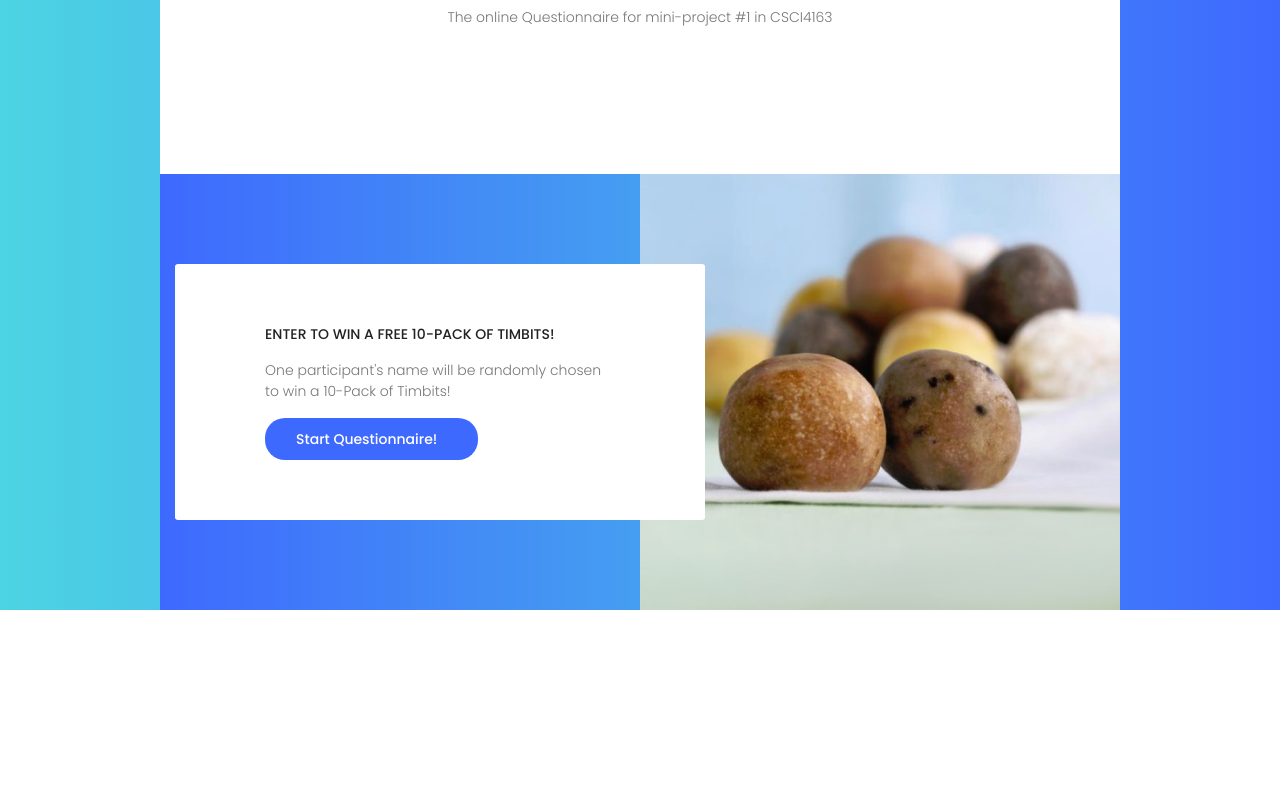
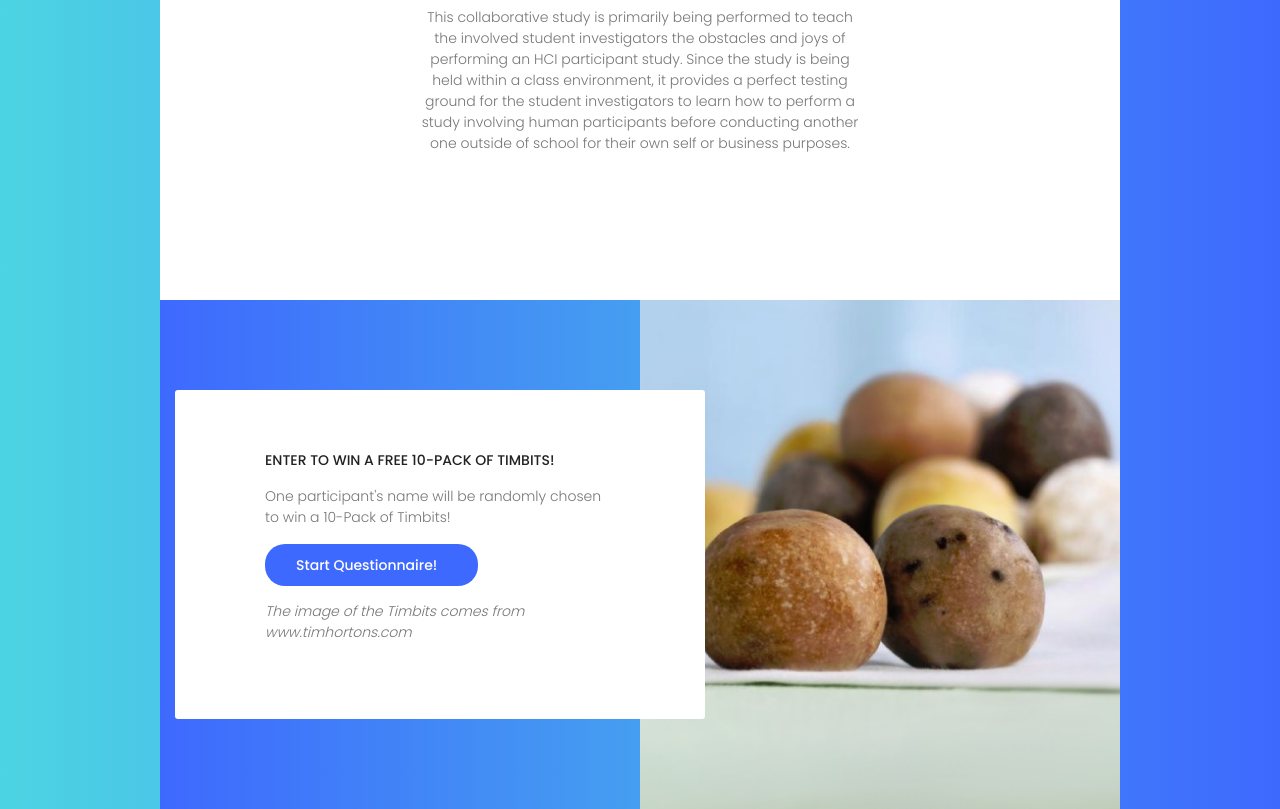
Before and after one commit to MiekuAlt/online-survey-hci, a plain HTML site: page index.html in a window 1280 px wide. Shown: the part 244-1053 px from the top of the page. Before the commit the page ends 854 px from the top, so only its background shows below. Drawn offline with Linux system fonts and the light colour scheme.

Commit message:
Ready for release

```diff
--- a/css/main.css
+++ b/css/main.css
@@ -139,6 +139,11 @@ h6, .h6 {
   .main-wrapper {
     width: 97%;
   }
+}
+
+.disclaimer {
+  padding-top: 15px;
+  font-style: italic;
 }
 
 .message-area {
--- a/index.html
+++ b/index.html
@@ -27,7 +27,7 @@
 						<div class="col-lg-6">
 							<div class="section-title text-center">
 								<h2>HCI - Online Questionnaire</h2>
-								<p>The online Questionnaire for mini-project #1 in CSCI4163</p>
+								<p>This collaborative study is primarily being performed to teach the involved student investigators the obstacles and joys of performing an HCI participant study. Since the study is being held within a class environment, it provides a perfect testing ground for the student investigators to learn how to perform a study involving human participants before conducting another one outside of school for their own self or business purposes.</p>
 							</div>
 						</div>
 					</div>
@@ -42,6 +42,7 @@
 								<h6 class="text-uppercase">Enter to win a FREE 10-Pack of Timbits!</h6>
 								<p>One participant's name will be randomly chosen to win a 10-Pack of Timbits!</p>
 								<a href="survey.html" class="genric-btn primary circle arrow">Start Questionnaire!<span class="lnr lnr-arrow-right"></span></a>
+								<p class="disclaimer">The image of the Timbits comes from www.timhortons.com</p>
 							</div>
 						</div>
 					</div>
--- a/survey.html
+++ b/survey.html
@@ -27,7 +27,7 @@
 								<h2>HCI - Online Questionnaire</h2>
 								<p>The online Questionnaire for mini-project #1 in CSCI4163</p>
                             </div>
-                            <script>(function(t,e,s,n){var o,a,c;t.SMCX=t.SMCX||[],e.getElementById(n)||(o=e.getElementsByTagName(s),a=o[o.length-1],c=e.createElement(s),c.type="text/javascript",c.async=!0,c.id=n,c.src=["https:"===location.protocol?"https://":"http://","widget.surveymonkey.com/collect/website/js/tRaiETqnLgj758hTBazgdxSh_2BjcraaT22ZYbALj3Gt1hO9dk6ZCWUpwe_2FI5_2BGGN3.js"].join(""),a.parentNode.insertBefore(c,a))})(window,document,"script","smcx-sdk");</script>
+                            <script>(function(t,e,s,n){var o,a,c;t.SMCX=t.SMCX||[],e.getElementById(n)||(o=e.getElementsByTagName(s),a=o[o.length-1],c=e.createElement(s),c.type="text/javascript",c.async=!0,c.id=n,c.src=["https:"===location.protocol?"https://":"http://","widget.surveymonkey.com/collect/website/js/tRaiETqnLgj758hTBazgdxH3vYSHl33M8iA8xmiamF8F9GpEAvxxo9FbQgA_2BI340.js"].join(""),a.parentNode.insertBefore(c,a))})(window,document,"script","smcx-sdk");</script>
 						</div>
 					</div>
 				</div>
```
